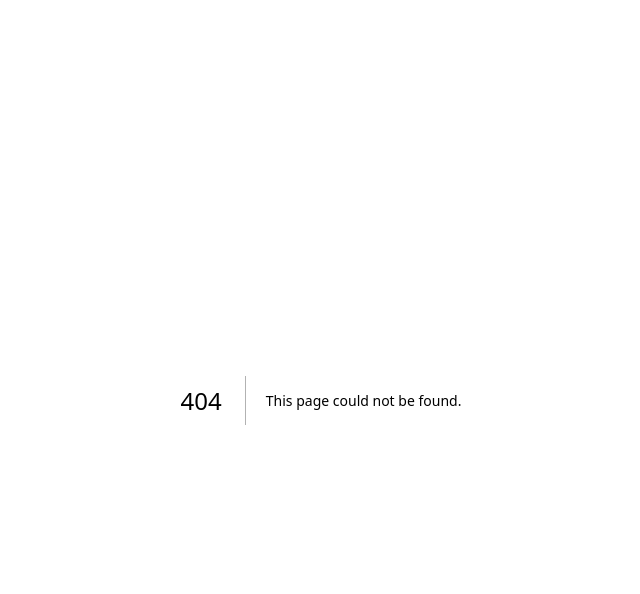
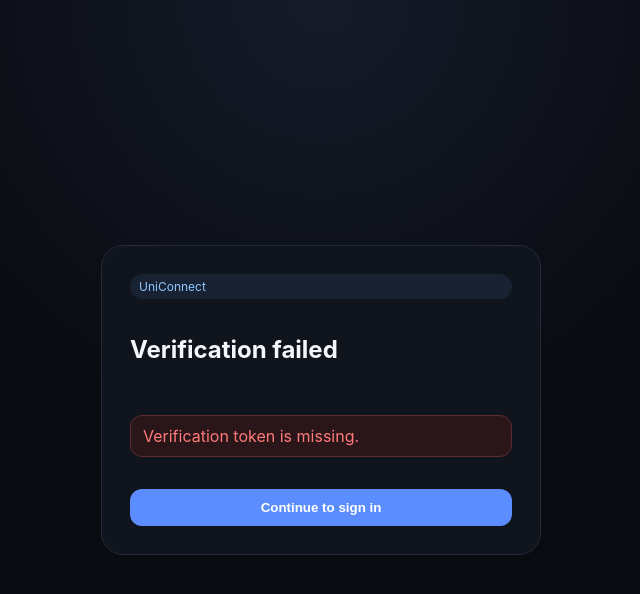
Before and after one commit to Aamilsamsung/UniConnect, a Next.js app in the folder apps/web/: page /verify-email in a window 1280 px wide. Before the commit this address had no page. Shown: the top 594 px of the page, without its empty margins (319-959 px from the left). Built offline with nearby package versions, Linux system fonts and the light colour scheme; no server answers.

Commit message:
Add email verification page

```diff
--- /dev/null
+++ b/apps/web/app/verify-email/page.tsx
@@ -0,0 +1,30 @@
+'use client';
+
+import { useEffect, useState } from 'react';
+import { useSearchParams } from 'next/navigation';
+import { useRouter } from 'next/navigation';
+
+const API = process.env.NEXT_PUBLIC_API_URL || 'http://localhost:4000';
+
+export default function VerifyEmailPage() {
+  const params = useSearchParams();
+  const router = useRouter();
+  const [state, setState] = useState<'loading'|'success'|'error'>('loading');
+  const [message, setMessage] = useState('');
+
+  useEffect(() => {
+    const token = params.get('token');
+    if (!token) { setState('error'); setMessage('Verification token is missing.'); return; }
+    fetch(`${API}/auth/verify-email?token=${encodeURIComponent(token)}`)
+      .then(async r => { const data = await r.json(); if (!r.ok) throw new Error(data.message || 'Verification failed.'); return data; })
+      .then(data => { setState('success'); setMessage(data.message); })
+      .catch(err => { setState('error'); setMessage(err instanceof Error ? err.message : 'Verification failed.'); });
+  }, [params]);
+
+  return <main className="authWrap"><section className="authCard">
+    <span className="badge">UniConnect</span>
+    <h1>{state === 'loading' ? 'Verifying your email…' : state === 'success' ? 'Email verified' : 'Verification failed'}</h1>
+    <p className={state === 'error' ? 'error' : 'muted'}>{message}</p>
+    {state !== 'loading' && <button className="primary" onClick={()=>router.push('/login')}>Continue to sign in</button>}
+  </section></main>;
+}
```
